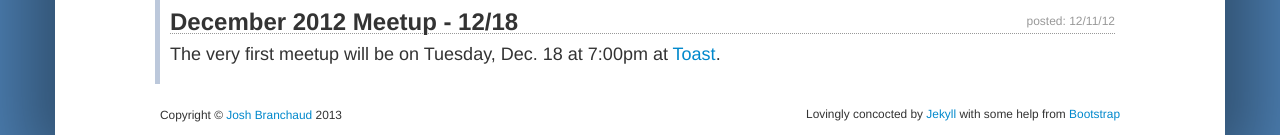
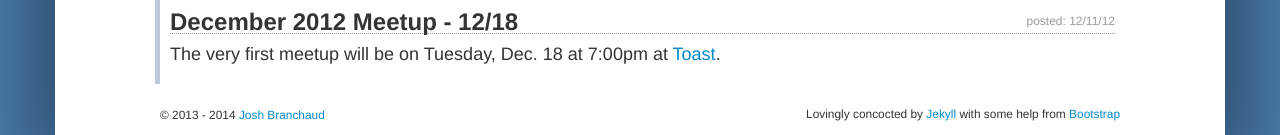
Before and after one commit to beercodelincoln/beercodelincoln.github.io, a Jekyll site: the page built from index.md, in a window 1280 px wide. Shown: the part 2042-2177 px from the top of the page. Built offline with Jekyll 4.4.1, drawn with Linux system fonts in a browser that asks for light colours; nearby versions of some CDN libraries; library files that are not in the unit come from our copies.

Commit message:
Updating the copyright line for the default layout.

```diff
--- a/_layouts/default.html
+++ b/_layouts/default.html
@@ -69,7 +69,9 @@
                 </small>
 
                 <!-- Copyright information can be contained within the <small> element. The <time> element is used here to indicate that the '2012' is a date -->
-                <small>Copyright &copy; <a href="http://joshbranchaud.com">Josh Branchaud</a> <time datetime="2013">2013</time></small>
+                <small>
+                        &copy; <time datetime="2013">2013</time> - <time datetime="2014">2014</time> <a href="http://joshbranchaud.com">Josh Branchaud</a>
+                </small>
 
             </footer>
 
```
